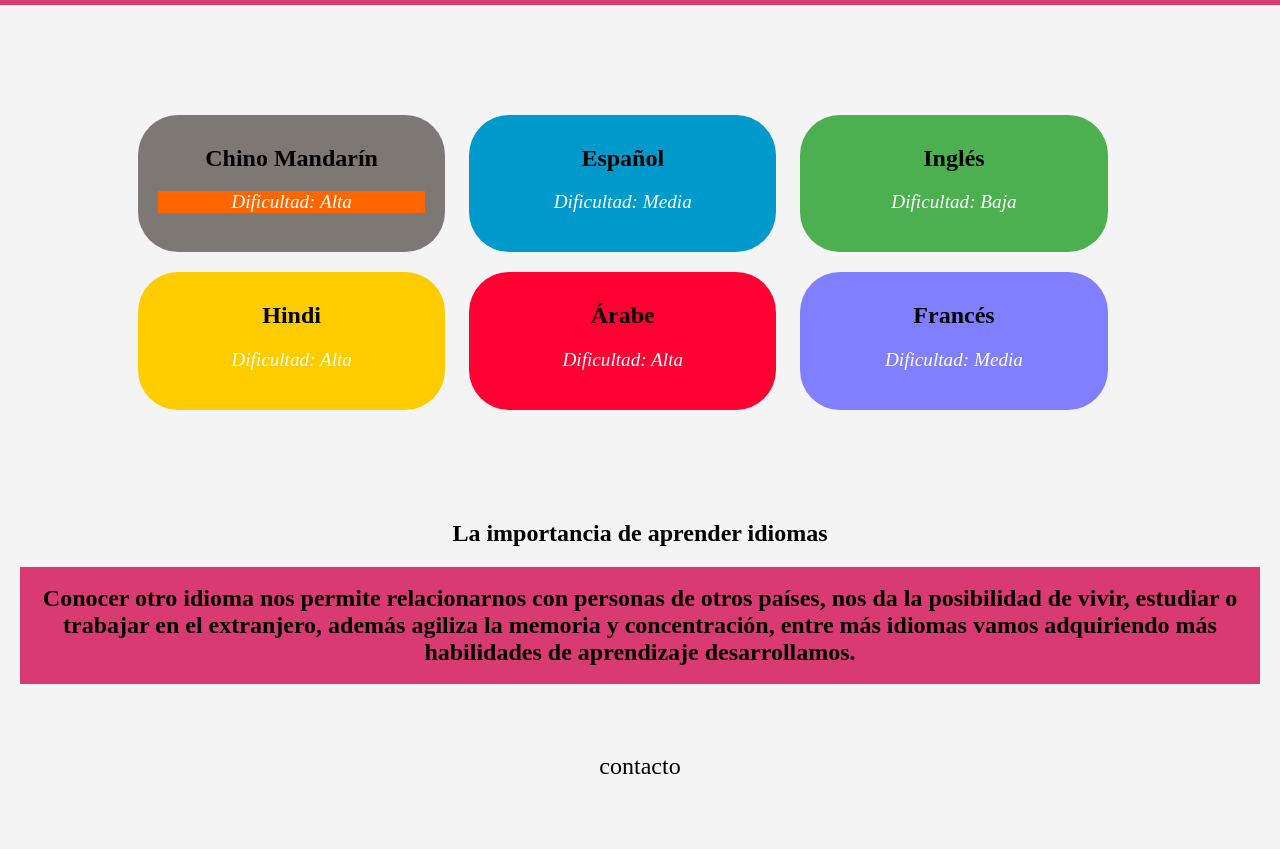
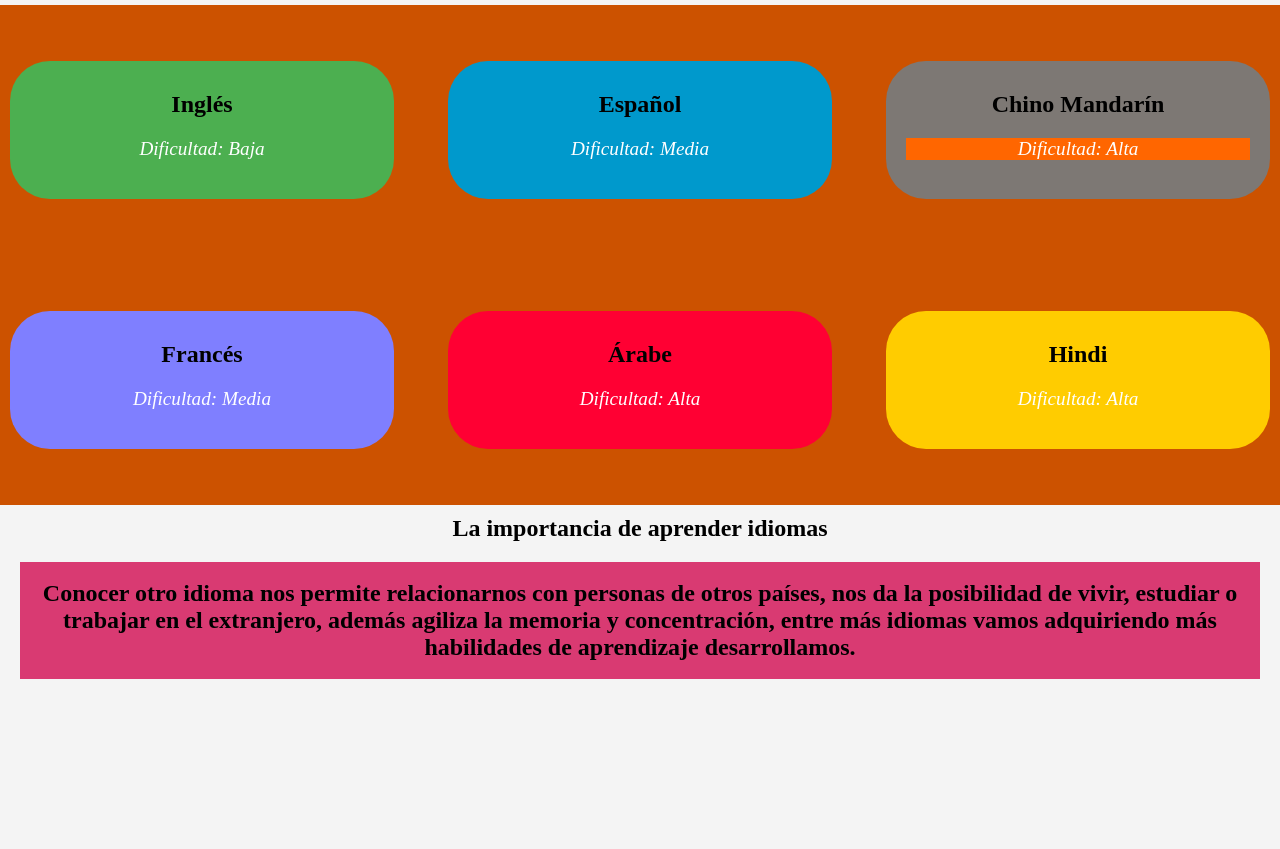
Before and after one commit to lili657/idiomas-pag, a plain HTML site: page index.html in a window 1280 px wide. Shown: the part 72-921 px from the top of the page. After the commit the page ends 800 px from the top, so only its background shows below. Drawn offline with Linux system fonts and the light colour scheme.

Commit message:
practica flexbox

```diff
--- a/estilos.css
+++ b/estilos.css
@@ -13,7 +13,6 @@ body {
 header {
     text-align: center;
     padding: 20px;
-    background-color: #d93a72;
     color: #fff;
 }
 
@@ -24,13 +23,21 @@ h1 {
 
 
 /* Estilos para el contenedor de idiomas */
-.container {
-    display: block;
-    width: 80%;
-    margin: 20px auto;
-    padding: 80px;
-    border: 13px;
+.flex-container {
+    display: flex;
+    background-color: hsl(24, 100%, 40%);
+    justify-content: space-between;
+    align-items:center;
+    flex-direction: row-reverse;
+    height: 500px;
+    flex-wrap: wrap;
+    gap: 1opx;
+
+
+
+
 }
+
 
 /* Estilos de cada "cajita" de idioma */
 .language {
@@ -71,6 +78,8 @@ h1 {
 }
 #espanol {
     background-color: #0099cc; /* Azul */
+    border-width: 10px;
+    border-color: #0e0e0e;
 }
 
 #ingles {
@@ -123,11 +132,3 @@ h2 {
         margin: 10px 0;
     }
 }
-.footer {
-text-align: center;
-border: #222422;
-margin: 29px;
-padding: 40px;
-font-size: x-large;
-content: icon;
-}
--- a/index.html
+++ b/index.html
@@ -12,7 +12,8 @@
         <h1 id="importante">Los 6 idiomas más hablados del mundo</h1>
     </header>
 
-    <div class="container">
+    <div class="flex-container">
+
         <div class="language" id="chino">
             <h2>Chino Mandarín</h2>
             <p class="difficulty">Dificultad: Alta</p>
@@ -43,9 +44,9 @@
             <p class="difficulty">Dificultad: Media</p>
         </div>
     </div>
+
     <h2>La importancia de aprender idiomas</h2>
     <h2> <p class="texto">Conocer otro idioma nos permite relacionarnos con personas de otros países, nos da la posibilidad de vivir, estudiar o trabajar en el extranjero, además agiliza la memoria y concentración, entre más idiomas vamos adquiriendo más habilidades de aprendizaje desarrollamos.</p></h2>
-    <footer>
-        <p class="footer">contacto</p></footer>
+
 </body>
 </html>
```
